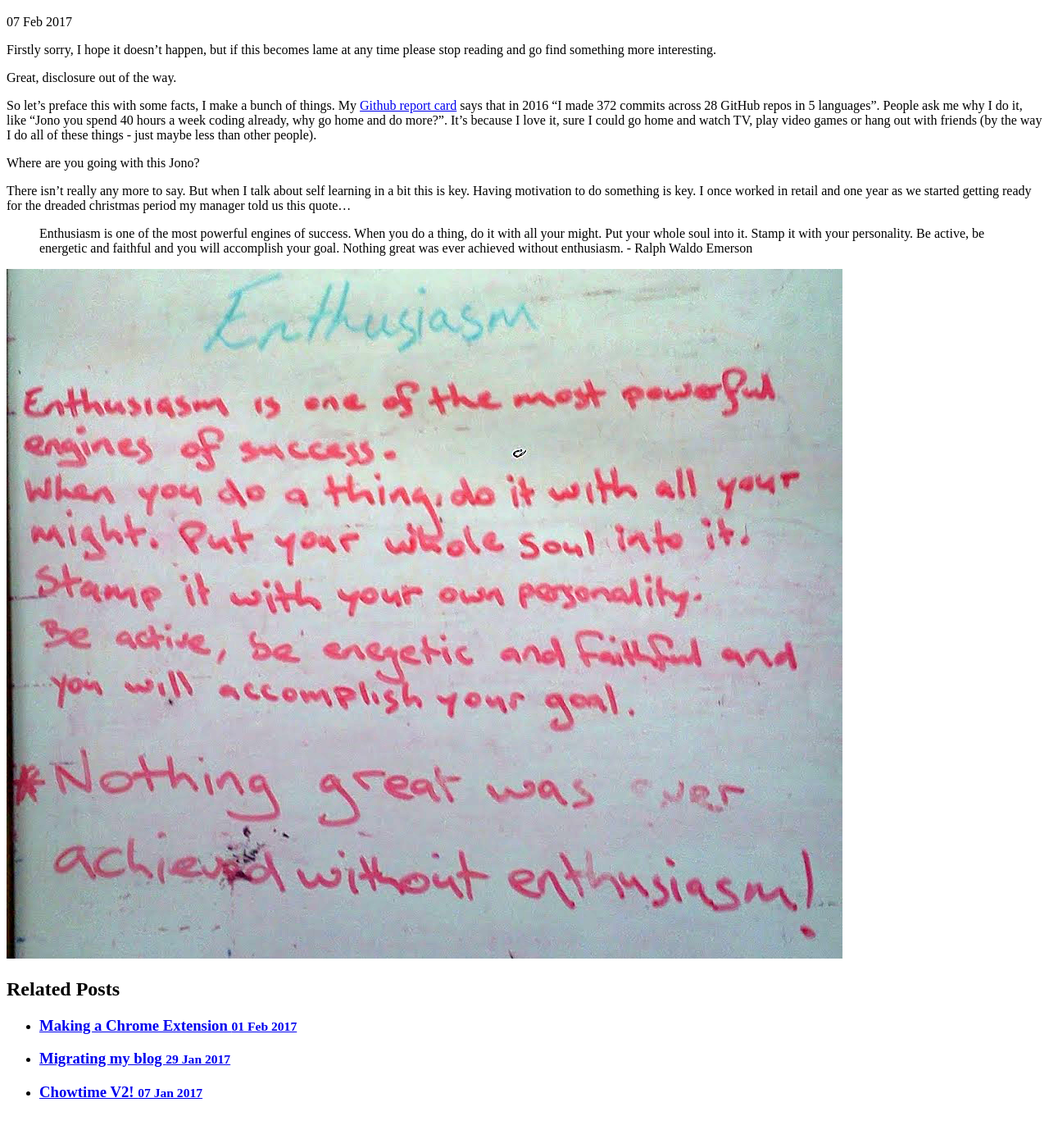
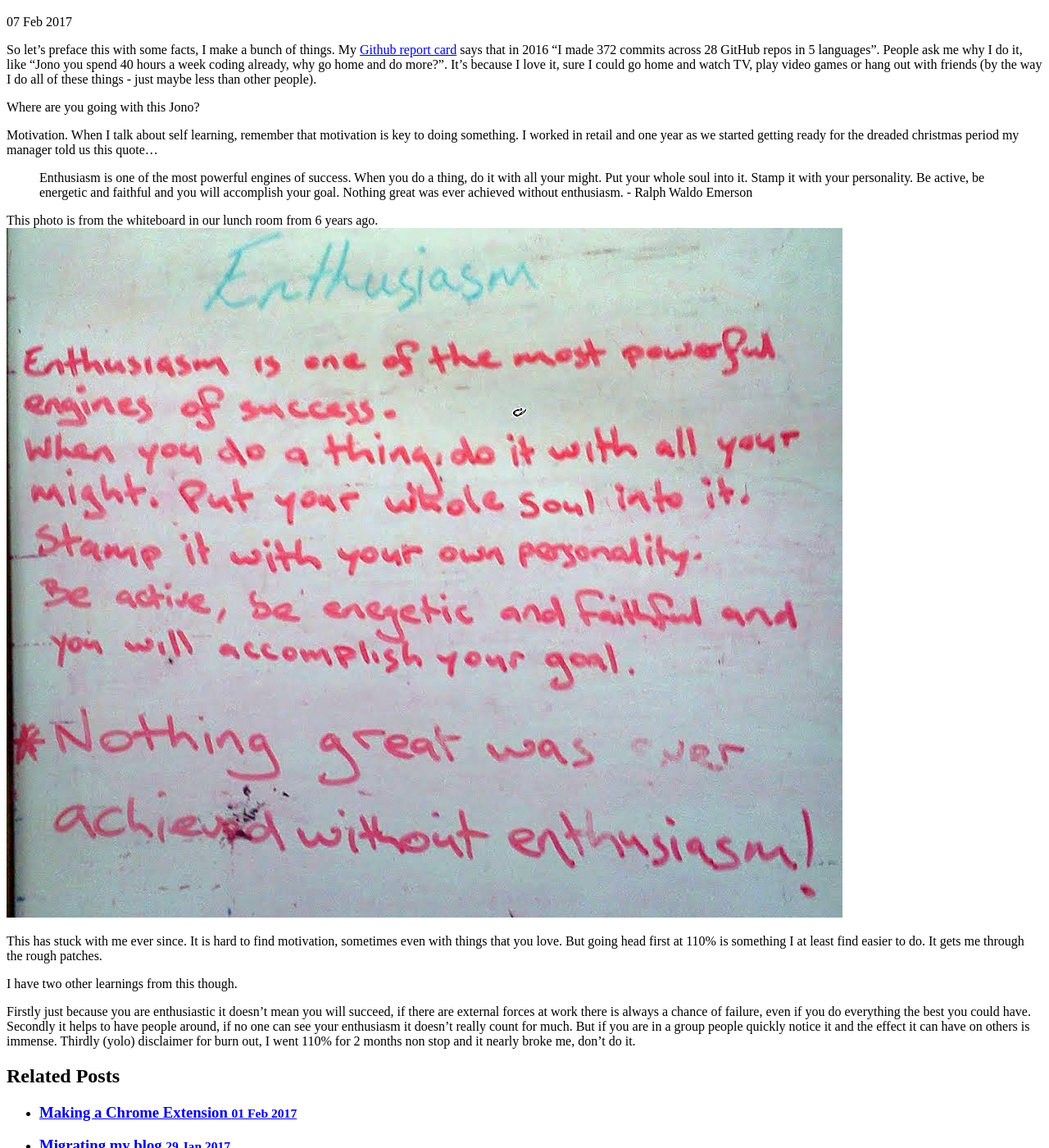
Before and after one commit to foopod/blog-2.0, a Jekyll site: the page built from _posts/2017-02-07-self-taught.md, in a window 1280 px wide and 1400 px high, scrolled down 380 px. Shown: the whole window at 82% size. Built offline with Jekyll 4.4.1, drawn with Linux system fonts in a browser that asks for light colours; nearby versions of some CDN libraries; some web fonts are replaced; before the commit the page ends 1742 px from its top, so only the background shows below that.

Commit message:
Update 2017-02-07-self-taught.md

```diff
--- a/_posts/2017-02-07-self-taught.md
+++ b/_posts/2017-02-07-self-taught.md
@@ -7,16 +7,19 @@ tagline: The art of self learning
 description: Exploring the art of self learning
 ---
 
-Firstly sorry, I hope it doesn't happen, but if this becomes lame at any time please stop reading and go find something more interesting.
-
-Great, disclosure out of the way.
-
 So let's preface this with some facts, I make a bunch of things. My [Github report card](https://githubreportcard.reflect.io/) says that in 2016 "I made 372 commits across 28 GitHub repos in 5 languages". People ask me why I do it, like "Jono you spend 40 hours a week coding already, why go home and do more?". It's because I love it, sure I could go home and watch TV, play video games or hang out with friends (by the way I do all of these things - just maybe less than other people).
 
 Where are you going with this Jono?
 
-There isn't really any more to say. But when I talk about self learning in a bit this is key. Having motivation to do something is key. I once worked in retail and one year as we started getting ready for the dreaded christmas period my manager told us this quote...
+Motivation. When I talk about self learning, remember that motivation is key to doing something. I worked in retail and one year as we started getting ready for the dreaded christmas period my manager told us this quote...
 
 >Enthusiasm is one of the most powerful engines of success. When you do a thing, do it with all your might. Put your whole soul into it. Stamp it with your personality. Be active, be energetic and faithful and you will accomplish your goal. Nothing great was ever achieved without enthusiasm. - Ralph Waldo Emerson
 
+This photo is from the whiteboard in our lunch room from 6 years ago.
 <img src="/public/images/enthusiasm.png"/>
+
+This has stuck with me ever since. It is hard to find motivation, sometimes even with things that you love. But going head first at 110% is something I at least find easier to do. It gets me through the rough patches.
+
+I have two other learnings from this though.
+
+Firstly just because you are enthusiastic it doesn't mean you will succeed, if there are external forces at work there is always a chance of failure, even if you do everything the best you could have. Secondly it helps to have people around, if no one can see your enthusiasm it doesn't really count for much. But if you are in a group people quickly notice it and the effect it can have on others is immense. Thirdly (yolo) disclaimer for burn out, I went 110% for 2 months non stop and it nearly broke me, don't do it.
```
